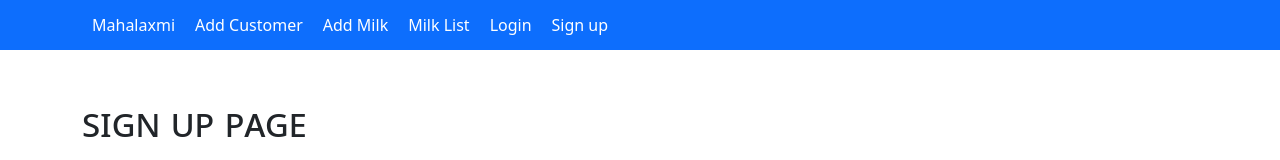
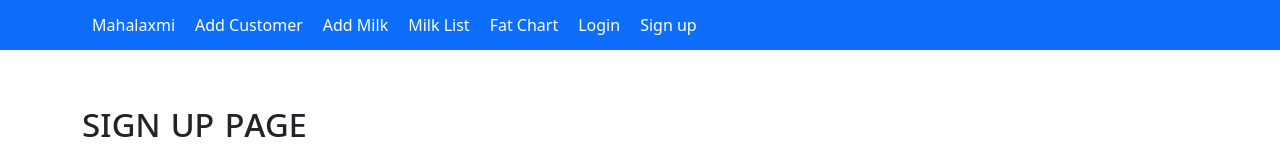
Before and after one commit to Vishwajeet-2000/Dairy_Management_System, a React (Create React App) app in the folder dairy-client/: page /signup in a window 1280 px wide. Shown: the top 160 px of the page. Built offline with nearby package versions, Linux system fonts and the light colour scheme.

Commit message:
Added Fat-chart link to Navbar

```diff
--- a/dairy-client/src/App.js
+++ b/dairy-client/src/App.js
@@ -11,6 +11,7 @@ import UpdateCust from './Components/UpdateCust/UpdateCust';
 import Add_Milk from './Components/Milk_Collection/Add-Milk/Add_Milk';
 import Milk_List from './Components/Milk_Collection/Milk_list/Milk_List';
 import Update_Milk from './Components/Milk_Collection/Update-Milk/Update_Milk';
+import AddFat from './Components/Fat_Rates/AddFat';
 
 function App() {
   return (
@@ -25,6 +26,7 @@ function App() {
               <Route path='/update-cust/:id' element={<UpdateCust />} />
               <Route path='/add-milk' element={<Add_Milk />} />
               <Route path='/milk-list' element={<Milk_List />} />
+              <Route path='/add-fat' element={<AddFat />} />
               <Route path='/update-milk-record/:id' element={<Update_Milk />} />
 
             </Route>
--- a/dairy-client/src/Components/Header/Head.jsx
+++ b/dairy-client/src/Components/Header/Head.jsx
@@ -25,6 +25,7 @@ function Head() {
             <Link to="/add-customer">Add Customer</Link>
             <Link to="/add-milk">Add Milk</Link>
             <Link to="/milk-list">Milk List</Link>
+            <Link to="/add-fat">Fat Chart</Link>
            { auth ? <Link onClick={logout} to="/signup">Log out ({JSON.parse(auth).name})</Link> :
             <>
               <Link to="/login">Login</Link>
```
